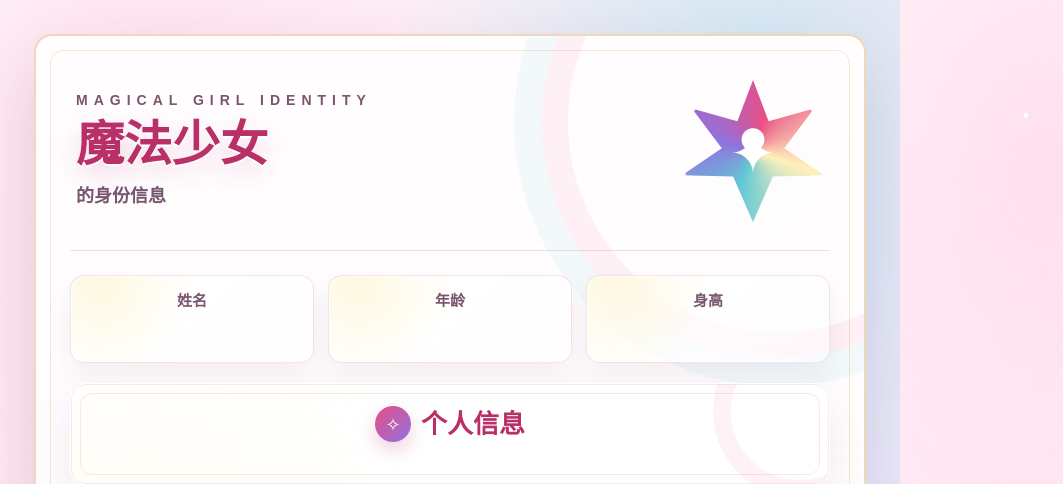
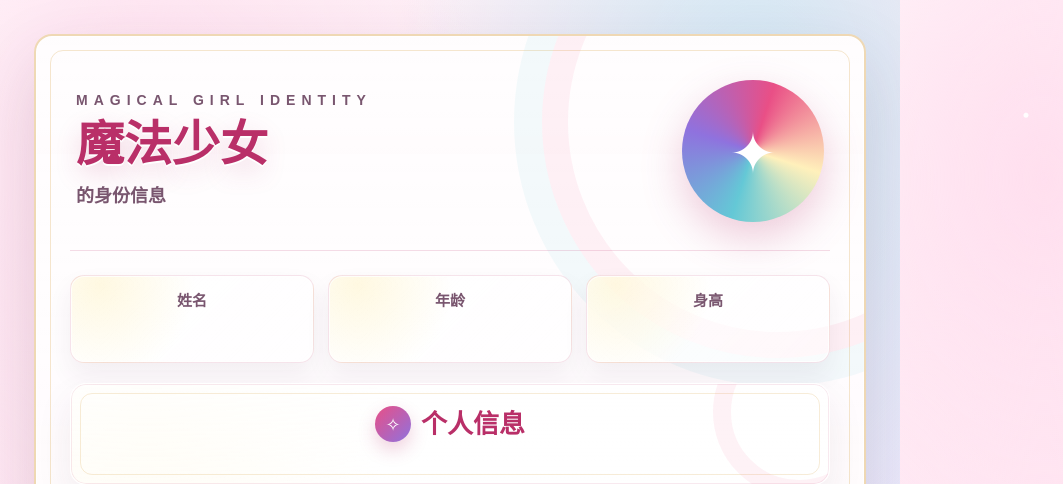
Before and after one commit to YuXya/astrbot_plugin_qq_MahouShoujo, a Python web app: template src/infrastructure/reporting/templates/default/card.html in a window 1280 px wide. Shown: the top 484 px of the page, without its empty margins (0-1063 px from the left). Run offline with Jinja, Linux system fonts and the light colour scheme; the template is opened without the code that fills it, so the values that code supplies are empty.

Commit message:
优化标签换行
优化标签换行

```diff
--- a/src/infrastructure/reporting/templates/default/card.html
+++ b/src/infrastructure/reporting/templates/default/card.html
@@ -175,13 +175,11 @@
       place-items: center;
       justify-self: end;
       border-radius: 50%;
+      padding: 3px;
       color: #fff;
       font-family: Georgia, serif;
       font-size: 56px;
-      background:
-        radial-gradient(circle at 50% 42%, #fff 0 10%, transparent 11%),
-        conic-gradient(from 18deg, var(--rose), var(--gold-light), var(--aqua), var(--lilac), var(--rose));
-      clip-path: polygon(50% 0, 61% 29%, 93% 20%, 72% 48%, 100% 67%, 64% 68%, 50% 100%, 36% 68%, 0 67%, 28% 48%, 7% 20%, 39% 29%);
+      background: conic-gradient(from 18deg, var(--rose), var(--gold-light), var(--aqua), var(--lilac), var(--rose));
       filter: drop-shadow(0 16px 20px rgba(185, 47, 104, 0.24));
     }
 
@@ -190,7 +188,7 @@
       height: 100%;
       object-fit: cover;
       display: block;
-      clip-path: inherit;
+      border-radius: 50%;
     }
 
     .sections {
@@ -316,7 +314,8 @@
       font-weight: 900;
       line-height: 1.25;
       text-align: center;
-      white-space: nowrap;
+      word-break: break-word;
+      overflow-wrap: anywhere;
     }
 
     .info-value {
```
